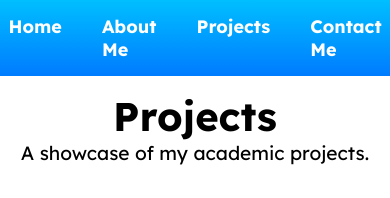
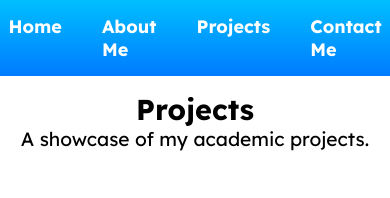
Before and after one commit to hewadtahiri/Assignment-1, a plain HTML site: page Projects.html in a window 390 px wide. Shown: the top 198 px of the page. Drawn offline with Linux system fonts and the light colour scheme.

Commit message:
Updated CSS for different view ports.

```diff
--- a/Laptop.css
+++ b/Laptop.css
@@ -1,9 +1,7 @@
-@media only screen and (min-width: 1024px) {
-  .title h1 {
-    font-size: 2.5rem;
-  }
+.title h1 {
+  font-size: 2.5rem;
+}
 
-  .projects-grid {
-    grid-template-columns: repeat(auto-fill, minmax(500px, 1fr));
-  }
+.projects-grid {
+  grid-template-columns: repeat(auto-fill, minmax(500px, 1fr));
 }
--- a/Mobile.css
+++ b/Mobile.css
@@ -1,9 +1,7 @@
-@media only screen and (max-width: 600px) {
-  .title h1 {
-    font-size: 1.8rem;
-  }
+.title h1 {
+  font-size: 1.8rem;
+}
 
-  .projects-grid {
-    grid-template-columns: repeat(auto-fill, minmax(90vw, 1fr));
-  }
+.projects-grid {
+  grid-template-columns: repeat(auto-fill, minmax(90vw, 1fr));
 }
--- a/Projects.html
+++ b/Projects.html
@@ -27,7 +27,7 @@
   </header>
 
   <main>
-    <section class="title2">
+    <section class="title">
       <h1>Projects</h1>
       <p>A showcase of my academic projects.</p>
     </section>
--- a/Stylesheet.css
+++ b/Stylesheet.css
@@ -45,24 +45,20 @@ main {
   flex: 1;
 }
 
-.title, .title2 {
+.title {
   text-align: center;
 }
 
-.title h1, .title2 h1 {
+.title h1 {
   font-size: 2.5rem;
   font-weight: 700;
 }
 
-.title p, .title2 p {
+.title p {
   font-size: 1.2rem;
   font-weight: 400;
   max-width: 800px;
   margin: 0 auto 50px;
-}
-
-.title2 p {
-  margin-bottom: 150px;
 }
 
 .container {
--- a/Tablet.css
+++ b/Tablet.css
@@ -1,9 +1,7 @@
-@media only screen and (min-width: 600px) and (max-width: 1024px) {
-  .title h1 {
-    font-size: 2.2rem;
-  }
+.title h1 {
+  font-size: 2.2rem;
+}
 
-  .projects-grid {
-    grid-template-columns: repeat(auto-fill, minmax(48vw, 1fr));
-  }
+.projects-grid {
+  grid-template-columns: repeat(auto-fill, minmax(48vw, 1fr));
 }
```
